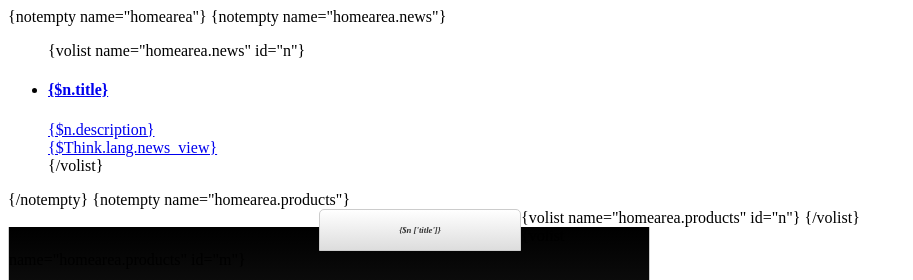
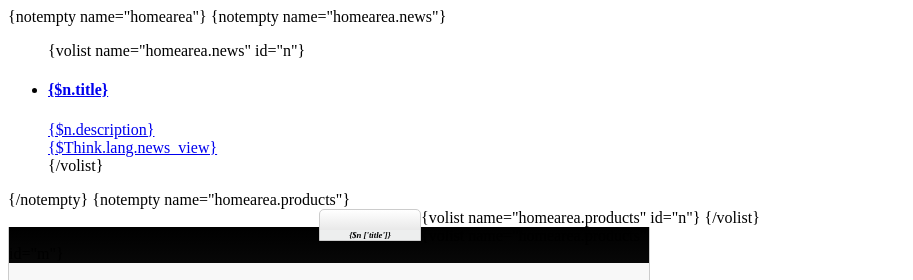
Before and after one commit to teargle/daien, a PHP site: page /DbName/application/index/view/index/home.html in a window 1280 px wide. Shown: the top 280 px of the page, without its empty margins (0-913 px from the left). Run offline with PHP 8.4, Linux system fonts and the light colour scheme; some libraries are stand-ins or nearby versions.

Commit message:
tabs颜色调整

```diff
--- a/application/index/view/index/home.html
+++ b/application/index/view/index/home.html
@@ -23,7 +23,7 @@
 		<div class="swiper-container">
 		    <div class="swiper-wrapper">
 		    	{volist name="homearea.products" id="m"}
-		      <div class="swiper-slide">
+		      <div class="swiper-slide" style="background-color: #F8F8F8;color: #000;">
 		        <div class="content-slide">
 		        	<a href="{$m ['url']}" >
 			          <div class="tabs_left" ><img src="{$m ['img_url']}" /></div>
@@ -50,6 +50,7 @@
 		$(".tabs .active").removeClass('active')
 		$(this).addClass('active');
 		tabsSwiper.swipeTo( $(this).index() );
+		i = $(this).index() ;
 	});
 	$(".tabs a").click(function(e){
 		e.preventDefault();
@@ -59,9 +60,11 @@
 	var num = {if condition="!empty($homearea)"}{$homearea.num}{else}0{/if};
 	if( num > 0 ) {
 		setInterval(function(){
+			$(".tabs a").removeClass('active');
+			$(".tabs a").eq( i % num ).addClass('active');
 			tabsSwiper.swipeTo( i % num  );
 			i ++;
-		}, 3000);
+		}, 5000);
 	}
 });
 </script>
--- a/public/static/css/homeproduct.css
+++ b/public/static/css/homeproduct.css
@@ -6,7 +6,7 @@
 .homearea_products .tabs a {
   display: block;
   float: left;
-  width: 200px;
+  width: 100px;
   color: #333;
   text-align: center;
   border-radius: 5px 5px 0 0;
@@ -23,6 +23,14 @@
   background-image:      -o-linear-gradient(top, #ffffff, #ddd); /* Opera 11.10+ */
   background-image:         linear-gradient(to bottom, #ffffff, #ddd);
 }
+.homearea_products .tabs a h6 {
+  background-color: #edeeee;
+  color: #000;
+  padding-top: 5px;
+  padding-bottom: 5px;
+  margin-bottom: 0px;
+}
+
 .homearea_products .tabs a.active {
   color: #fff;
   background: #333;
@@ -34,6 +42,11 @@
   background-image:         linear-gradient(to bottom, #333, #000);
   border-bottom: 1px solid #000;
 }
+
+.homearea_products .tabs a.active h6 {
+  background: url(../img/20221115143856.png) center 0 repeat-x #ededed;
+}
+
 .homearea_products .swiper-container {
   background: #333;
   background-image: -webkit-gradient(linear, left top, left bottom, from(#000), to(#333)); /* Saf4+, Chrome */
@@ -60,7 +73,7 @@
 }
 
 .homearea_products .content-slide a {
-  color: #FFF;
+  color: #000;
 }
 
 .homearea_products .content-slide .tabs_left {
```
Also changed, not shown: public/static/img/20221115143856.png (added).
